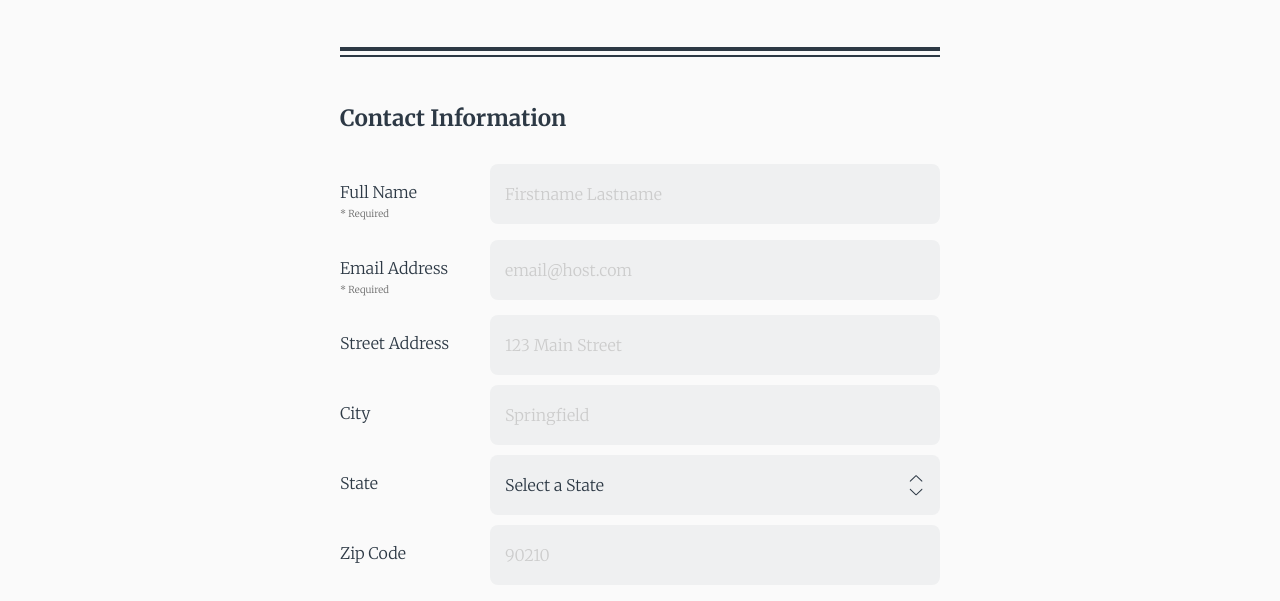
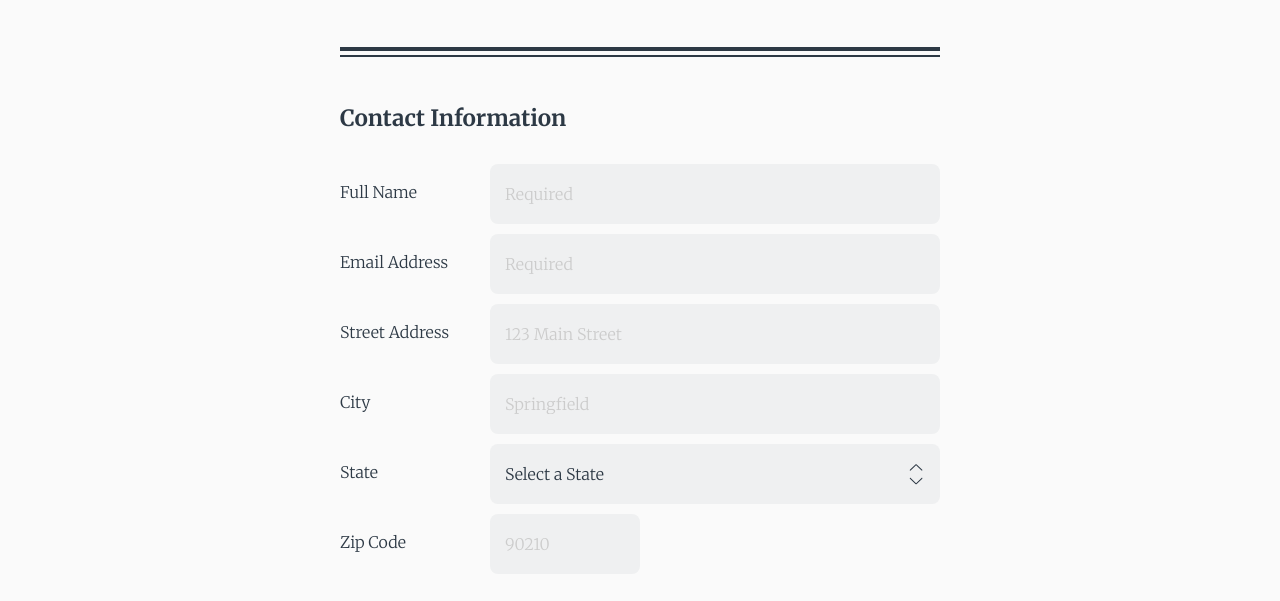
Before and after one commit to kevinheineman/techdegree-project-3, a plain HTML site: page index.html in a window 1280 px wide. Shown: the part 199-800 px from the top of the page. Drawn offline with nearby package versions, Linux system fonts and the light colour scheme.

Commit message:
Final Commit 🤞
Fixed zip code field size + moved required text back into placeholder.

```diff
--- a/css/style.css
+++ b/css/style.css
@@ -85,6 +85,10 @@ legend {
     margin-bottom: 10px;
 }
 
+.label-input-pair {
+    display: block;
+}
+
 label {
     display: block;
     margin-top: 25px;
@@ -110,6 +114,10 @@ input[type="text"], input[type="email"], textarea, select {
     color: #2d3945;
     background: #eff0f1;
     transition: background-color 0.5s ease;
+}
+
+input[id="zip"] {
+    width: 50%;
 }
 
 select, select:focus {
@@ -143,12 +151,6 @@ input:focus, textarea:focus, select:focus, button:focus {
     color: #ccc;
   }
 
-.hint {
-    color: #666;
-    font-size: .6em;
-    margin-top: 10px;;
-}
-
 textarea {
     height: 200px;
     max-width: 600px;
@@ -179,26 +181,30 @@ button:hover {
 
 @media (min-width: 768px) {
 
-    #contact-info-form {
+    .label-input-pair {
         display: flex;
         flex: 100%;
         flex-wrap: wrap;
+        justify-content: left;
     }
 
     #contact-info-form legend {
         margin-bottom: 30px;
     }
 
-    #contact-info-form label {
+    .label-input-pair label {
         flex: 25%;
+        max-width: 25%;
     }
 
-    #contact-info-form input,
-    #contact-info-form select {
+    .label-input-pair input,
+    .label-input-pair select {
         flex: 75%;
     }
 
-    .hint {
-        display: block;
+    .label-input-pair.zip-code input {
+        flex: 25%;
+        max-width: 25%;
+        justify-items: left;
     }
 }
--- a/index.html
+++ b/index.html
@@ -25,17 +25,28 @@
             <form>
                 <fieldset id="contact-info-form">
                     <legend>Contact Information</legend>
-                    <label for="name">Full Name <span class="hint">* Required</span></label>
-                    <input type="text" id="name" name="user-name" placeholder="Firstname Lastname" required>
-                    <label for="email">Email Address <span class="hint">* Required</span></label>
-                    <input type="email" id="email" name="user-email" placeholder="email@host.com" required>
+
+                    <div class="label-input-pair">
+                        <label for="name">Full Name</label>
+                        <input type="text" id="name" name="user-name" placeholder="Required" required>
+                    </div>
+
+                    <div class="label-input-pair">
+                        <label for="email">Email Address</label>
+                        <input type="email" id="email" name="user-email" placeholder="Required" required>
+                    </div>
+
+                    <div class="label-input-pair">
                         <label for="address1">Street Address</label>
                         <input type="text" id="address1" name="user-address1" placeholder="123 Main Street">
+                    </div>
 
-
+                    <div class="label-input-pair">
                         <label for="city">City</label>
                         <input type="text" id="city" name="user-city" placeholder="Springfield">
+                    </div>
 
+                    <div class="label-input-pair">
                         <label for="state">State</label>
                         <select id="state" name="user-state">
                             <option value="" disabled selected>Select a State</option>
@@ -91,9 +102,12 @@
                             <option value="WI">Wisconsin</option>
                             <option value="WY">Wyoming</option>
                         </select>
+                    </div>
 
+                    <div class="label-input-pair zip-code">
                         <label for="zip">Zip Code</label>
                         <input type="text" id="zip" name="user-zip" placeholder="90210">
+                    </div>
                 </fieldset>
 
                 <fieldset id="newsletter-form">
```
Lines whose indentation alone changed are shown as unchanged.
